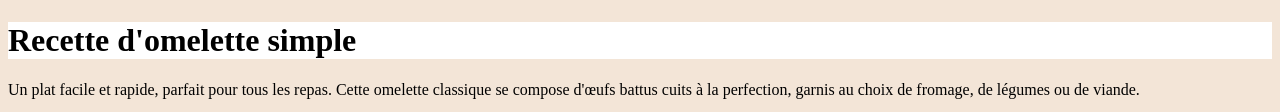
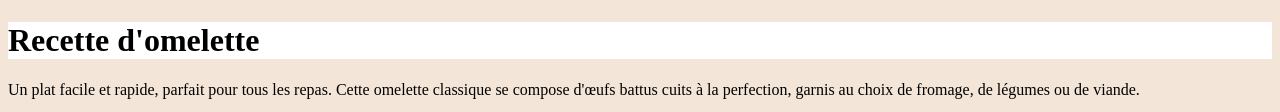
Before and after one commit to anlegent/EDENrecipe, a plain HTML site: page index.html in a window 1280 px wide. Shown: the part 311-423 px from the top of the page. Drawn offline with Linux system fonts and the light colour scheme.

Commit message:
feat(index).update title

```diff
--- a/index.html
+++ b/index.html
@@ -8,7 +8,7 @@
   </head>
   <body class="bg-cl">
     <img src="assets/images/top-image.png" alt="omelette" />
-    <h1 class="title-bg-cl">Recette d'omelette simple</h1>
+    <h1 class="title-bg-cl">Recette d'omelette</h1>
     <p>
       Un plat facile et rapide, parfait pour tous les repas. Cette omelette
       classique se compose d'œufs battus cuits à la perfection, garnis au choix
```
